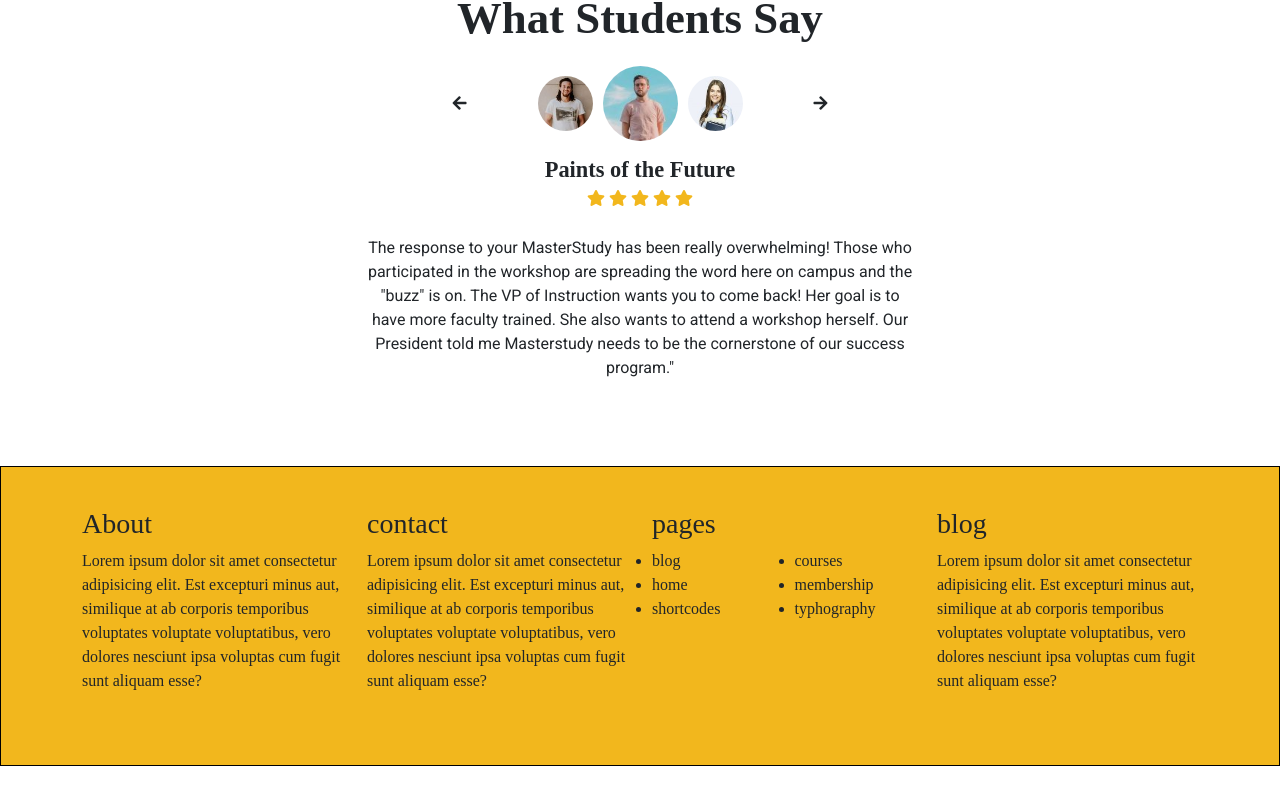
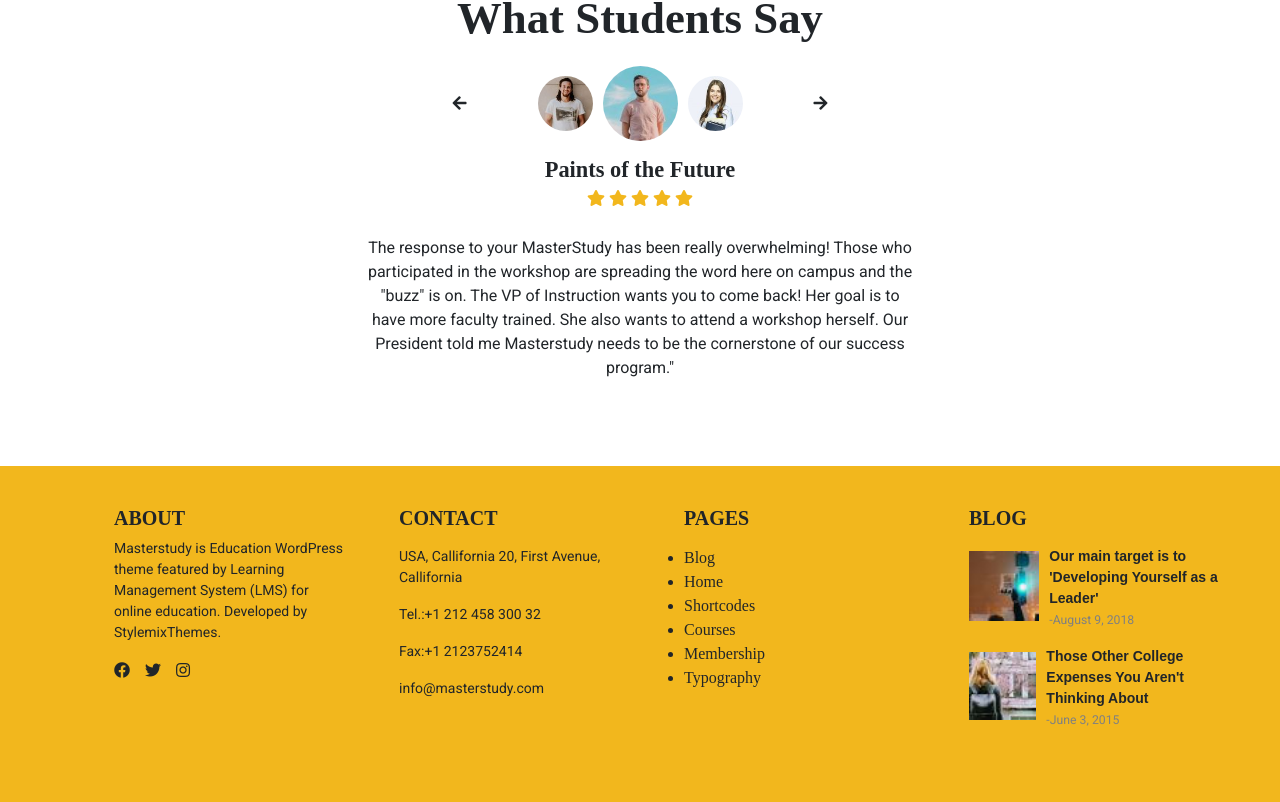
Before and after one commit to Fede180600/proj-html-vuejs, a Vue app: page / in a window 1280 px wide. Shown: the part 4328-5130 px from the top of the page. Before the commit the page ends 5094 px from the top, so only its background shows below. Built offline with nearby package versions, Linux system fonts and the light colour scheme; a small style sheet from the web is missing.

Commit message:
styled dynamic footer and import in AppVue

```diff
--- a/src/App.vue
+++ b/src/App.vue
@@ -34,7 +34,7 @@
     <!-- MAIN -->
 
     <!-- FOOTER -->
-    <AppFooter />
+    <AppFooter :footerElementsArray="footerElements"/>
     <!-- /FOOTER -->
 
   </div>
@@ -210,6 +210,63 @@
           number: 1440,
           text: "Excellent Reviews"
         },
+      ],
+      footerElements: [
+        {
+          title: "About",
+          text: "Masterstudy is Education WordPress theme featured by Learning Management System (LMS) for online education. Developed by StylemixThemes.",
+          icons: ["fab fa-facebook", "fab fa-twitter", "fab fa-instagram"],
+          address: null,
+          cell: null,
+          fax: null,
+          email: null,
+          list: null,
+          articles: null
+        },
+        {
+          title: "Contact",
+          text: null,
+          icons: null,
+          address: "USA, Callifornia 20, First Avenue, Callifornia",
+          tel: "+1 212 458 300 32 ",
+          fax: "+1 2123752414",
+          email: "info@masterstudy.com ",
+          list: null,
+          articles: null
+        },
+        {
+          title: "Pages",
+          text: null,
+          icons: null,
+          address: null,
+          cell: null,
+          fax: null,
+          email: null,
+          list: ["Blog", "Home", "Shortcodes", "Courses", "Membership", "Typography"],
+          articles: null
+        },
+        {
+          title: "Blog",
+          text: null,
+          icons: null,
+          address: null,
+          cell: null,
+          fax: null,
+          email: null,
+          list: null,
+          articles: [
+            {
+              poster: "photo-1517520287167-4bbf64a00d66-50x50.jpeg",
+              article_title: "Our main target is to 'Developing Yourself as a Leader'",
+              date: "-August 9, 2018"
+            },
+            {
+              poster: "photo-1490376840453-5f616fbebe5b-50x50.jpeg",
+              article_title: "Those Other College Expenses You Aren't Thinking About",
+              date: "-June 3, 2015"
+            }
+          ]
+        }
       ]
     }
   },
--- a/src/assets/components/AppFooter.vue
+++ b/src/assets/components/AppFooter.vue
@@ -2,49 +2,24 @@
     <footer>
         <div class="container">
             <div class="row row-cols-4">
-                <ul>
-                    <h3>About</h3>
-                    <p>Lorem ipsum dolor sit amet consectetur adipisicing elit. Est excepturi minus aut, similique at ab
-                        corporis temporibus voluptates voluptate voluptatibus, vero dolores nesciunt ipsa voluptas cum
-                        fugit sunt aliquam esse?</p>
-                </ul>
-                <ul>
-                    <h3>contact</h3>
-                    <p>Lorem ipsum dolor sit amet consectetur adipisicing elit. Est excepturi minus aut, similique at ab
-                        corporis temporibus voluptates voluptate voluptatibus, vero dolores nesciunt ipsa voluptas cum
-                        fugit sunt aliquam esse?</p>
-                </ul>
-                <ul>
-                    <h3>pages</h3>
-                    <div class="row row-cols-2">
-                        <div>
-                            <li>blog</li>
-                            <li>home</li>
-                            <li>shortcodes</li>
-                        </div>
 
-                        <div>
-                            <li>courses</li>
-                            <li>membership</li>
-                            <li>typhography</li>
-                        </div>
-                    </div>
+                <AppFooterElement v-for="(item, index) in footerElementsArray" :key="index" :footerElement="item" />
 
-                </ul>
-                <ul>
-                    <h3>blog</h3>
-                    <p>Lorem ipsum dolor sit amet consectetur adipisicing elit. Est excepturi minus aut, similique at ab
-                        corporis temporibus voluptates voluptate voluptatibus, vero dolores nesciunt ipsa voluptas cum
-                        fugit sunt aliquam esse?</p>
-                </ul>
             </div>
         </div>
     </footer>
 </template>
 
 <script>
+import AppFooterElement from "./AppFooterElement.vue";
 export default {
     name: 'AppFooter',
+    props: {
+        footerElementsArray: Array
+    },
+    components: {
+        AppFooterElement
+    }
 }
 </script>
 
@@ -54,6 +29,5 @@
 footer {
     padding: 40px 0;
     background-color: $brand-primary-color;
-    border: 1px solid black;
 }
 </style>
--- /dev/null
+++ b/src/assets/components/AppFooterElement.vue
@@ -0,0 +1,72 @@
+<template>
+    <div>
+        <ul>
+            <h3>{{ footerElement.title }}</h3>
+            <p>{{ footerElement.text }}</p>
+            <div v-if="footerElement.icons" class="socials">
+                <i v-for="(icon, index) in footerElement.icons" :key="index" :class="icon"
+                    style="margin-right: 15px;"></i>
+            </div>
+
+            <p>{{ footerElement.address }}</p>
+            <p v-if="footerElement.tel">Tel.:{{ footerElement.tel }}</p>
+            <p v-if="footerElement.fax">Fax:{{ footerElement.fax }}</p>
+            <p>{{ footerElement.email }}</p>
+
+            <li v-for="(item, index) in footerElement.list" :key="index">{{ item }}</li>
+
+            <div class="article d-flex" v-for="(article, index) in footerElement.articles" :key="index">
+                <div class="article_img" style="width: 60%; margin-bottom: 20px; margin-right: 10px;">
+                    <img :src="require(`../img/${article.poster}`)" alt="">
+                </div>
+                <p class="article_text">
+
+                    <strong>{{ article.article_title }}</strong>
+                    <br>
+                    <small>
+                        {{ article.date }}
+                    </small>
+
+                </p>
+            </div>
+        </ul>
+    </div>
+</template>
+
+<script>
+export default {
+    name: "AppFooterElement",
+    props: {
+        footerElement: Object
+    }
+}
+</script>
+
+<style lang="scss" scoped>
+h3 {
+    text-transform: uppercase;
+    font-size: 20px;
+    font-weight: 800;
+}
+
+.article {
+    align-items: center;
+    min-width: 250px;
+
+    small {
+        color: gray;
+
+    }
+
+}
+
+p {
+    font-family: 'Roboto', sans-serif;
+    font-size: 14px;
+
+    strong {
+        font-family: 'Roboto Slab', sans-serif;
+        line-height: 0;
+    }
+}
+</style>
```
